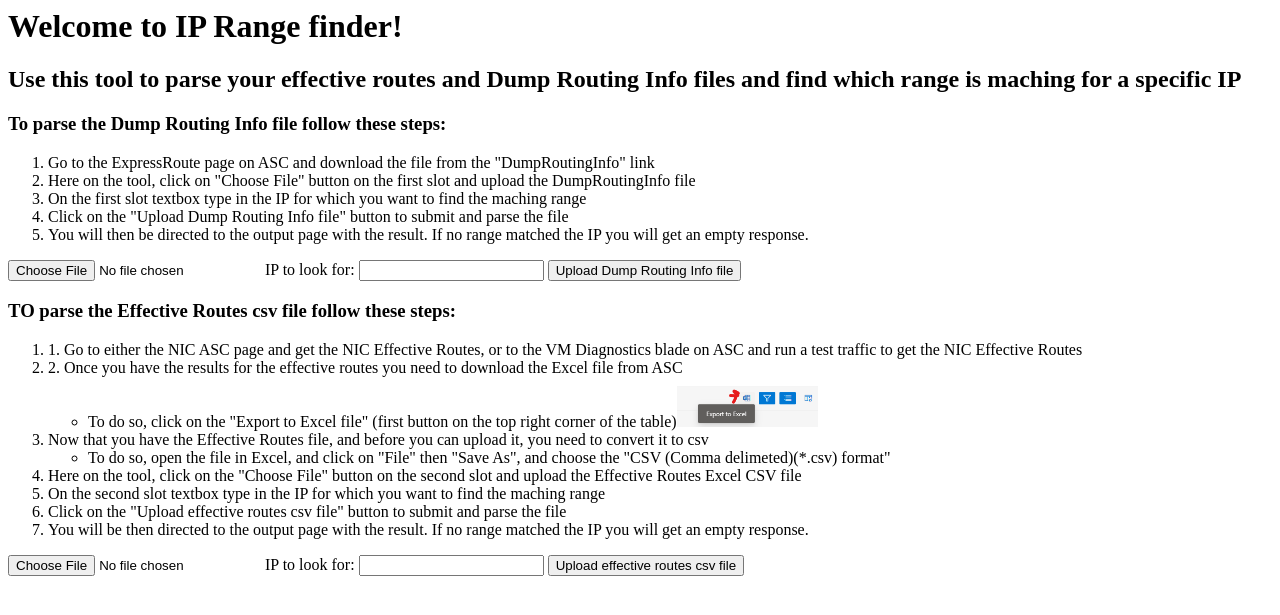
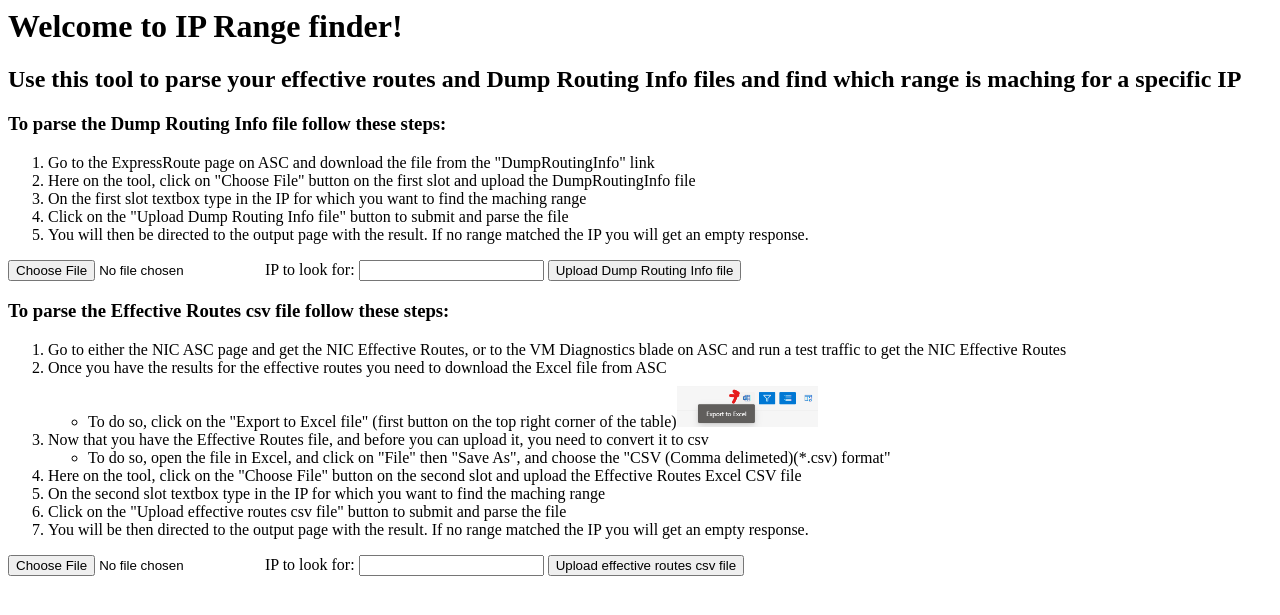
Before and after one commit to ist-joaof/range_finder, a Flask app: page / in a window 1280 px wide. Shown: the top 615 px of the page. Run offline with Flask 2, Linux system fonts and the light colour scheme.

Commit message:
img file moved
minor corrections

```diff
--- a/templates/Index.html
+++ b/templates/Index.html
@@ -19,12 +19,12 @@
         <input type ="text" name="ip" id="ip" required/>
         <input type = "submit" value="Upload Dump Routing Info file">
     </form>
-    <h3>TO parse the Effective Routes csv file follow these steps:</h3>
+    <h3>To parse the Effective Routes csv file follow these steps:</h3>
     <ol>
-        <li>1. Go to either the NIC ASC page and get the NIC Effective Routes, or to the VM Diagnostics blade on ASC and run a test traffic to get the NIC Effective Routes</li>
-        <li>2. Once you have the results for the effective routes you need to download the Excel file from ASC</li>
+        <li>Go to either the NIC ASC page and get the NIC Effective Routes, or to the VM Diagnostics blade on ASC and run a test traffic to get the NIC Effective Routes</li>
+        <li>Once you have the results for the effective routes you need to download the Excel file from ASC</li>
         <ul>
-            <li>To do so, click on the "Export to Excel file" (first button on the top right corner of the table)<img src="excel_button.png" alt="excel_button" height="50"></li>
+            <li>To do so, click on the "Export to Excel file" (first button on the top right corner of the table)<img src="/img/excel_button.png" alt="excel_button" height="50"></li>
         </ul>
         <li>Now that you have the Effective Routes file, and before you can upload it, you need to convert it to csv
         <ul>
```
Also changed, not shown: img/excel_button.png (renamed from templates/excel_button.png).
